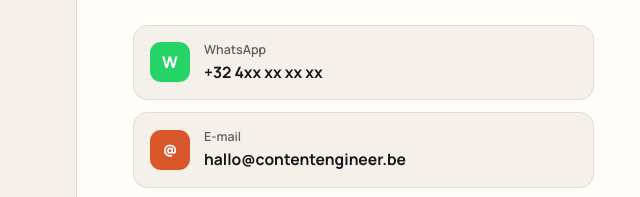
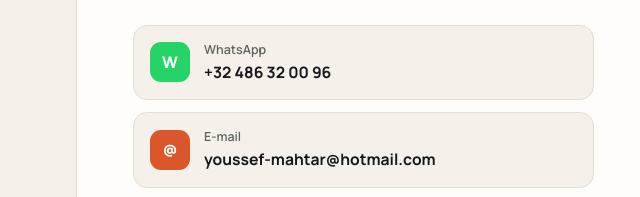
Before and after one commit to Youssef3550/contentengineer, a plain HTML site: page index.html in a window 1280 px wide. Shown: the part 6352-6549 px from the top of the page, 18-658 px from the left. Drawn offline with Linux system fonts and the light colour scheme.

Commit message:
Update contact information in index.html

```diff
--- a/index.html
+++ b/index.html
@@ -15,6 +15,8 @@
 "name": "contentengineer.be",
 "description": "Websites, SEO en AI-vindbaarheid (AEO) voor lokale bedrijven in Limburg.",
 "url": "https://contentengineer.be",
+"telephone": "+32486320096",
+"email": "youssef-mahtar@hotmail.com",
 "founder": {"@type": "Person", "name": "Youssef", "jobTitle": "Content Engineer & webontwikkelaar"},
 "address": {"@type": "PostalAddress", "addressLocality": "Heusden-Zolder", "addressRegion": "Limburg", "addressCountry": "BE"},
 "areaServed": ["Beringen","Heusden-Zolder","Leopoldsburg","Ham","Lummen","Tessenderlo","Hasselt"],
@@ -500,8 +502,8 @@ section{padding:72px 0}
 <h2 class="serif" data-i18n="ct_h2">Benieuwd of AI jouw zaak aanraadt?</h2>
 <p data-i18n="ct_p">Laat je gegevens achter voor een gratis, vrijblijvende check. Ik laat binnen 24 uur iets weten.</p>
 <div class="channels">
-<a class="channel" href="https://wa.me/32400000000" target="_blank" rel="noopener"><span class="ic" style="background:#25D366">W</span><span><small>WhatsApp</small><b>+32 4xx xx xx xx</b></span></a>
-<a class="channel" href="mailto:hallo@contentengineer.be"><span class="ic" style="background:var(--terra)">@</span><span><small>E-mail</small><b>hallo@contentengineer.be</b></span></a>
+<a class="channel" href="https://wa.me/32486320096" target="_blank" rel="noopener"><span class="ic" style="background:#25D366">W</span><span><small>WhatsApp</small><b>+32 486 32 00 96</b></span></a>
+<a class="channel" href="mailto:youssef-mahtar@hotmail.com"><span class="ic" style="background:var(--terra)">@</span><span><small>E-mail</small><b>youssef-mahtar@hotmail.com</b></span></a>
 <div class="channel"><span class="ic" style="background:var(--green)">📍</span><span><small data-i18n="ch_reg">Regio</small><b>Heusden-Zolder · Beringen · Hasselt</b></span></div>
 </div>
 </div>
```
